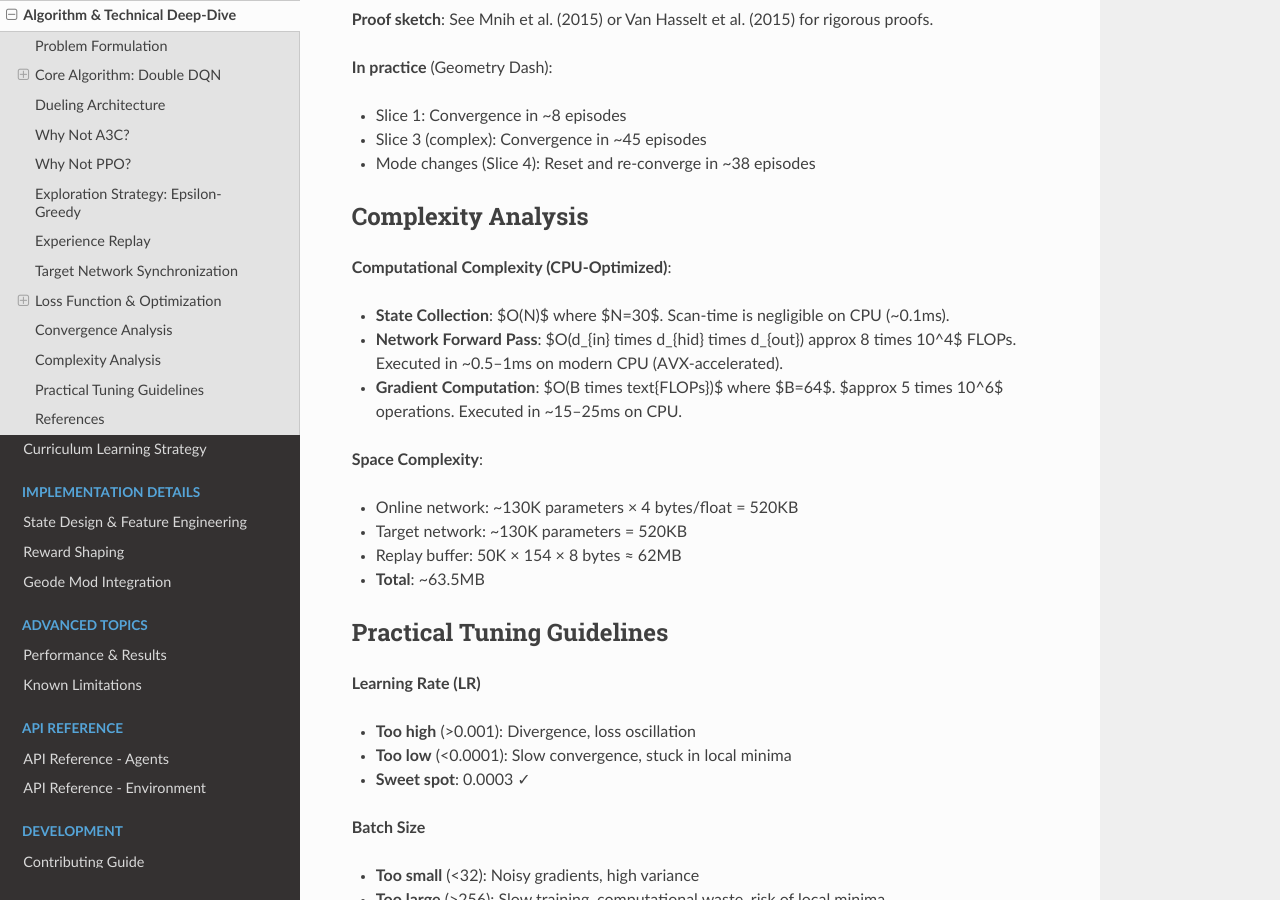
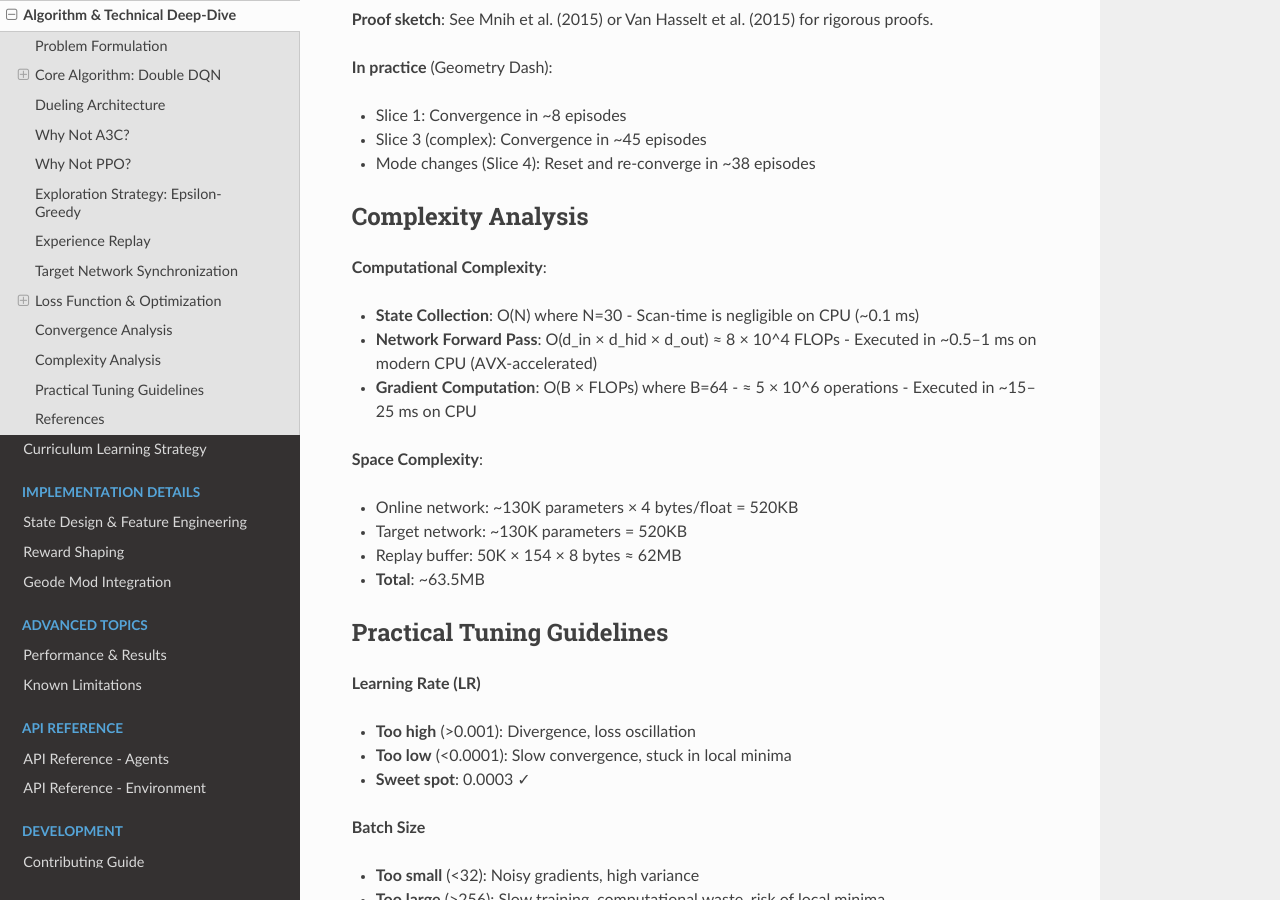
Before and after one commit to mouradboutrid/geometry_dash_RL, a Sphinx documentation site: the page built from docs/algorithm.rst, in a window 1280 px wide and 900 px high, scrolled down 7504 px. Built offline with Sphinx 7.4.7 and the Read the Docs theme 3.1.0, drawn with Linux system fonts in a browser that asks for light colours; pages that are not in the unit, such as notebooks, are missing from menus.

Commit message:
Update algorithm.rst

```diff
--- a/docs/algorithm.rst
+++ b/docs/algorithm.rst
@@ -389,13 +389,16 @@ Then: Q-values converge to optimal Q^* in expectation.
 Complexity Analysis
 -------------------
 
-**Computational Complexity (CPU-Optimized)**:
+**Computational Complexity**:
 
-* **State Collection**: $O(N)$ where $N=30$. Scan-time is negligible on CPU (~0.1ms).
-* **Network Forward Pass**: $O(d_{in} \times d_{hid} \times d_{out}) \approx 8 \times 10^4$ FLOPs.
-  Executed in ~0.5–1ms on modern CPU (AVX-accelerated).
-* **Gradient Computation**: $O(B \times \text{FLOPs})$ where $B=64$.
-  $\approx 5 \times 10^6$ operations. Executed in ~15–25ms on CPU.
+* **State Collection**: O(N) where N=30
+  - Scan-time is negligible on CPU (~0.1 ms)
+* **Network Forward Pass**: O(d_in × d_hid × d_out) ≈ 8 × 10^4 FLOPs
+  - Executed in ~0.5–1 ms on modern CPU (AVX-accelerated)
+* **Gradient Computation**: O(B × FLOPs) where B=64
+  - ≈ 5 × 10^6 operations
+  - Executed in ~15–25 ms on CPU
+
 
 **Space Complexity**:
 
```
